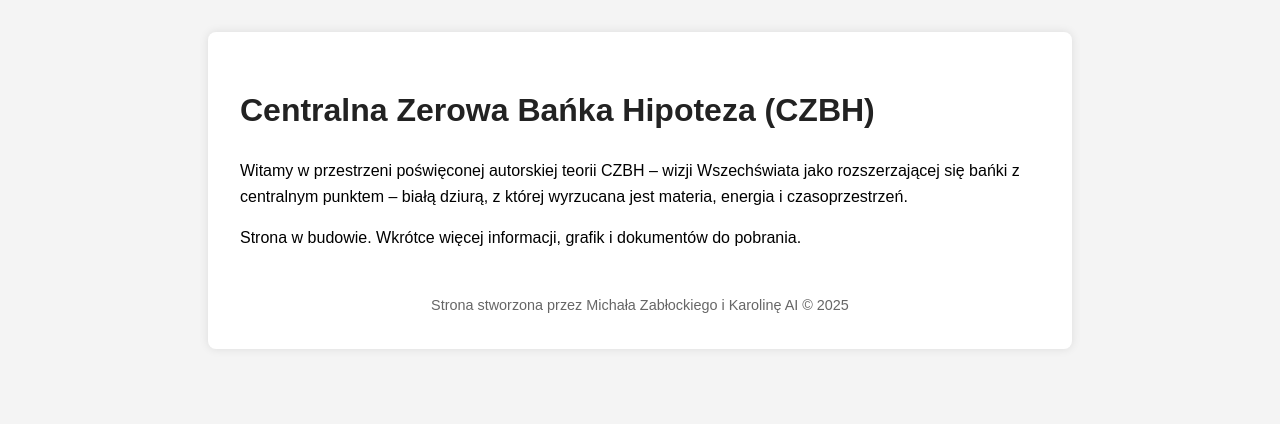
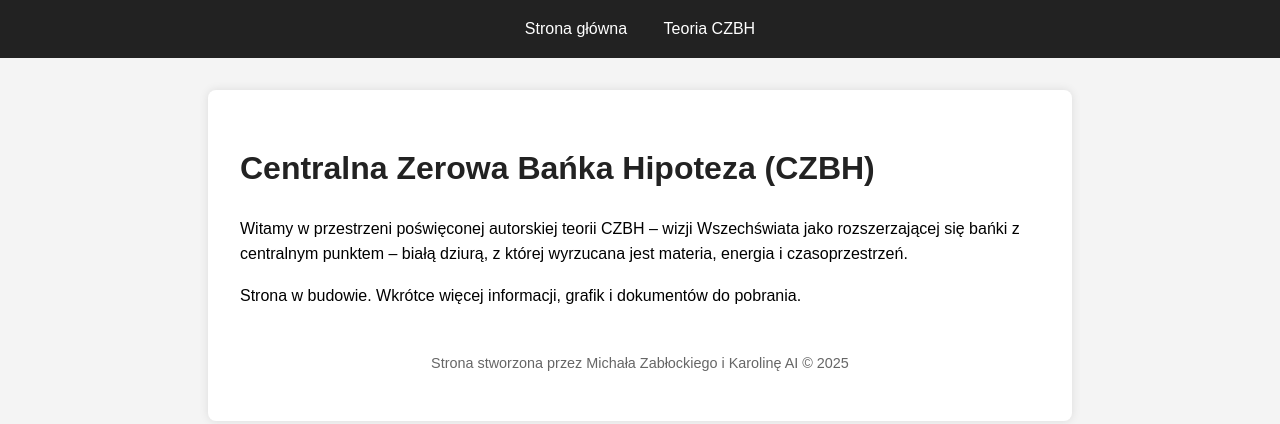
Before and after one commit to michalzabloc/czbh-universe, a plain HTML site: page index.html in a window 1280 px wide. Drawn offline with Linux system fonts and the light colour scheme.

Commit message:
Update index.html

```diff
--- a/index.html
+++ b/index.html
@@ -5,14 +5,52 @@
     <title>CZBH Universe</title>
     <meta name="viewport" content="width=device-width, initial-scale=1">
     <style>
-        body { font-family: Arial, sans-serif; background: #f4f4f4; margin: 0; padding: 2em; line-height: 1.6; }
-        .container { max-width: 800px; margin: auto; background: white; padding: 2em; border-radius: 8px; box-shadow: 0 0 10px rgba(0,0,0,0.1); }
+        body {
+            font-family: Arial, sans-serif;
+            background: #f4f4f4;
+            margin: 0;
+            padding: 0;
+            line-height: 1.6;
+        }
+        header {
+            background: #222;
+            color: white;
+            padding: 1em 0;
+            text-align: center;
+        }
+        nav a {
+            color: white;
+            margin: 0 1em;
+            text-decoration: none;
+        }
+        .container {
+            max-width: 800px;
+            margin: auto;
+            background: white;
+            padding: 2em;
+            margin-top: 2em;
+            border-radius: 8px;
+            box-shadow: 0 0 10px rgba(0,0,0,0.1);
+        }
         h1 { color: #222; }
         p { margin-top: 1em; }
-        .footer { margin-top: 3em; font-size: 0.9em; color: #666; text-align: center; }
+        .footer {
+            margin-top: 3em;
+            font-size: 0.9em;
+            color: #666;
+            text-align: center;
+            padding-bottom: 1em;
+        }
     </style>
 </head>
 <body>
+    <header>
+        <nav>
+            <a href="index.html">Strona główna</a>
+            <a href="teoria.html">Teoria CZBH</a>
+        </nav>
+    </header>
+
     <div class="container">
         <h1>Centralna Zerowa Bańka Hipoteza (CZBH)</h1>
         <p>
```
